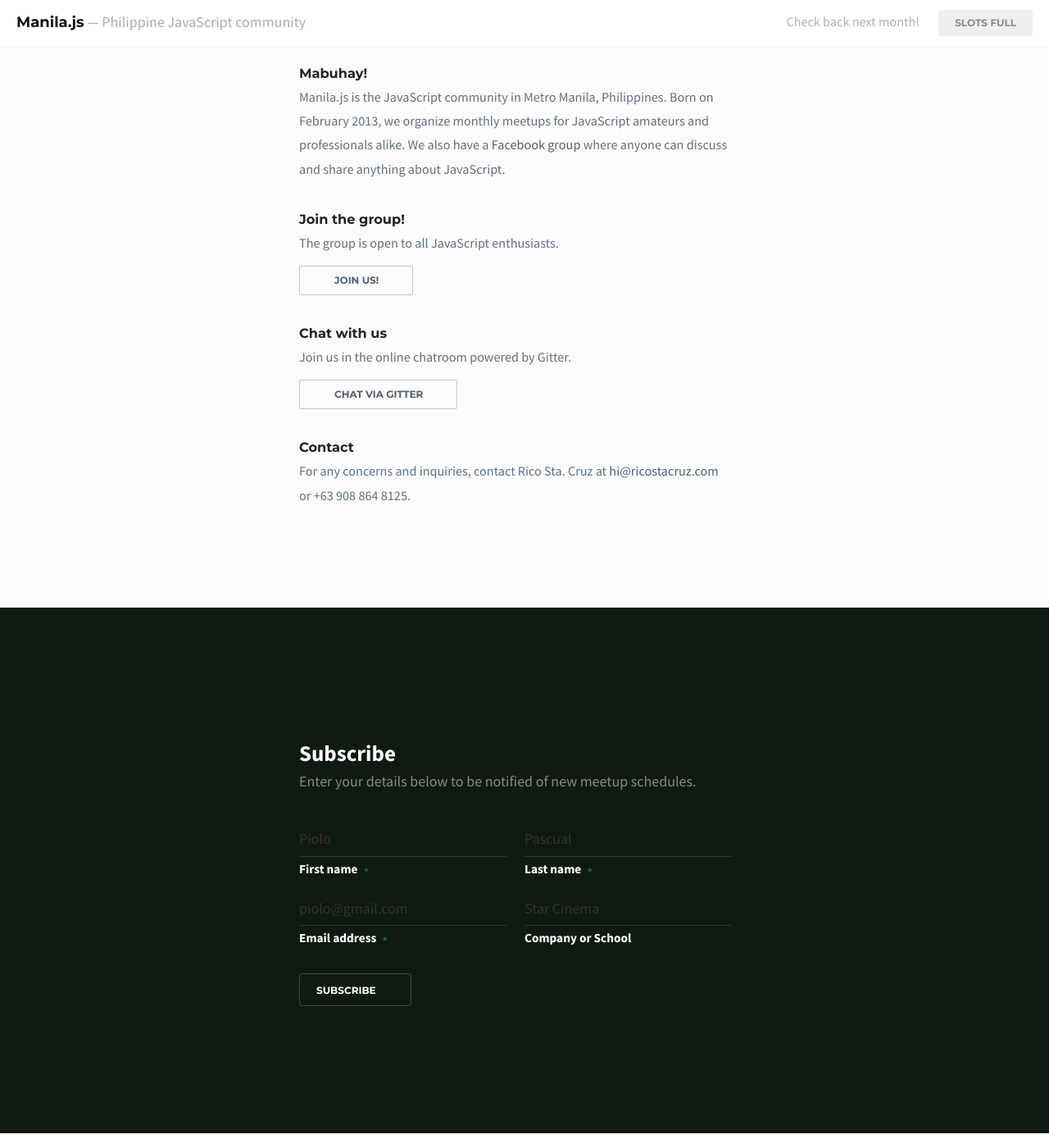
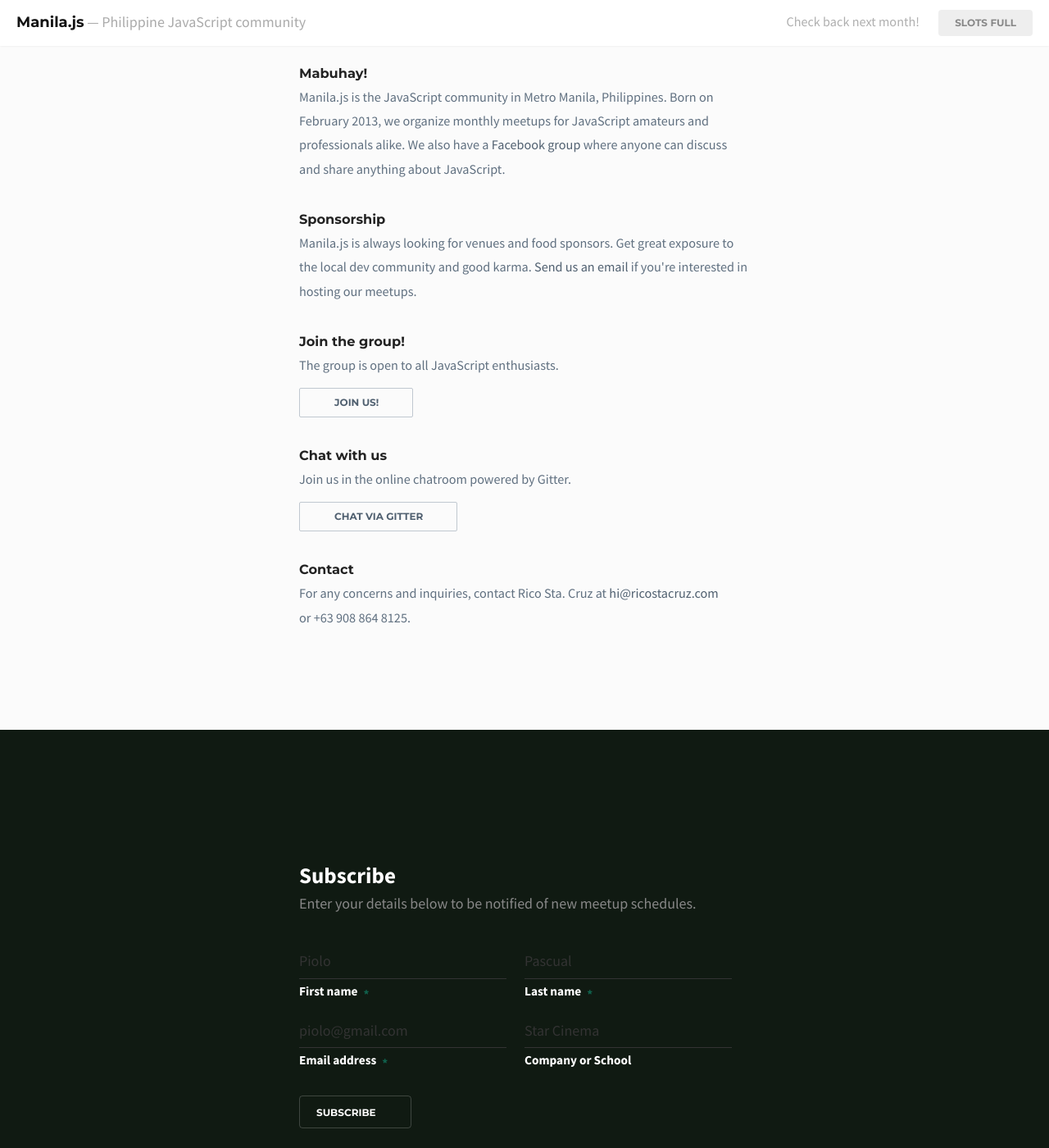
Before and after one commit to manilajs/manilajs.com, a Jekyll site: the page built from index.html, in a window 1280 px wide and 1400 px high, scrolled down 3190 px. Shown: the whole window at 82% size. Built offline with Jekyll 4.4.1, drawn with Linux system fonts in a browser that asks for light colours; nearby versions of some CDN libraries; some web fonts are replaced.

Commit message:
Misc improvements.

```diff
--- a/_includes/about-us-section.html
+++ b/_includes/about-us-section.html
@@ -1,4 +1,4 @@
-<section class='section about-us'>
+<section class='section about-us-section'>
   <div class="in">
     <h3>Mabuhay!</h3>
 
@@ -8,6 +8,13 @@
     professionals alike. We also have a <a href='https://www.facebook.com/groups/javascriptdevelopersph/'>Facebook group</a>
     where anyone can discuss and share anything about JavaScript.
     </p>
+
+    <h3>Sponsorship</h3>
+
+    <p>Manila.js is always looking for venues and food sponsors. Get great
+    exposure to the local dev community and good karma. <a
+    href='mailto:hi@ricostacruz.com'>Send us an email</a> if you're interested
+  in hosting our meetups.</p>
 
     <h3>Join the group!</h3>
     <p>
--- a/_includes/signup-section.html
+++ b/_includes/signup-section.html
@@ -30,7 +30,7 @@
 
       <!--<div class="form-row checkbox">
         <label>
-          <input value="4096" name="group[8741][4096]" id="mce-group[8741]-8741-9" type="checkbox" checked>
+          <input value="{{ page.mailchimp.group_id }}" name="group[8741][{{ page.mailchimp.group_id }}]" type="checkbox" checked>
           <span>Yes, I'm joining the meetup.</span>
         </label>
       </div>-->
--- a/_layouts/event.html
+++ b/_layouts/event.html
@@ -30,7 +30,7 @@
   <link href="http://code.ionicframework.com/ionicons/1.5.2/css/ionicons.min.css" rel="stylesheet" type="text/css">
 
   <!-- Site assets -->
-  <link href="assets/style.css?v=009128" rel="stylesheet" type="text/css">
+  <link href="assets/style.css?v={{site.time | date: "%Y%M%d%H%M%S"}}" rel="stylesheet" type="text/css">
 
   <!-- description -->
   <meta content="Next meetup: {{ page.event.date }}, {{ page.event.year }} @ {{ page.event.location }}" name="description">
@@ -56,8 +56,8 @@
   <!-- scripts -->
   <script src='assets/modernizr.js'></script>
   <script src="http://ajax.googleapis.com/ajax/libs/jquery/1.9.1/jquery.min.js"></script>
-  <script src="assets/vendor.js?v=009128"></script>
-  <script src="assets/script.js?v=009128"></script>
+  <script src="assets/vendor.js?v={{site.time | date: "%Y%M%d%H%M%S" }}"></script>
+  <script src="assets/script.js?v={{site.time | date: "%Y%M%d%H%M%S" }}"></script>
 </head>
 <body>
 
--- a/assets/style.css
+++ b/assets/style.css
@@ -880,7 +880,7 @@ a.map:before {
 
 /* ---------------------------------------------------------------------------- */
 
-.about-us {
+.about-us-section {
   background: #fbfbfb;
 
   padding-top: 30px;
@@ -892,38 +892,38 @@ a.map:before {
   line-height: 1.8;
 }
 
-.about-us p {
+.about-us-section p {
   margin: 2em 0;
 }
 
-.about-us h3 {
+.about-us-section h3 {
   font-family: montserrat, sans-serif;
   font-weight: bold;
   color: #222;
   margin: 0;
 }
 
-.about-us h3 + p {
+.about-us-section h3 + p {
   margin-top: 0;
 }
 
-.about-us a:visited,
-.about-us a {
+.about-us-section a:visited,
+.about-us-section a {
   color: #506070;
 }
 
-.about-us p.actions {
+.about-us-section p.actions {
   margin-top: -20px;
 }
 
-.about-us .btn:visited,
-.about-us .btn {
+.about-us-section .btn:visited,
+.about-us-section .btn {
   border-color: #c0c8d0;
 }
 
 /* Desktop */
 @media (min-width: 768px) {
-  .about-us {
+  .about-us-section {
     padding-top: 90px;
     padding-bottom: 90px;
   }
--- a/index.html
+++ b/index.html
@@ -10,6 +10,10 @@ event:
   year: 2014
   time: 7PM
   location: Ortigas, Pasig
+
+mailchimp:
+  group_id: 4096
+  # typically 2^(series+3)
 
 registration:
   date: Tuesday, July 1
```
